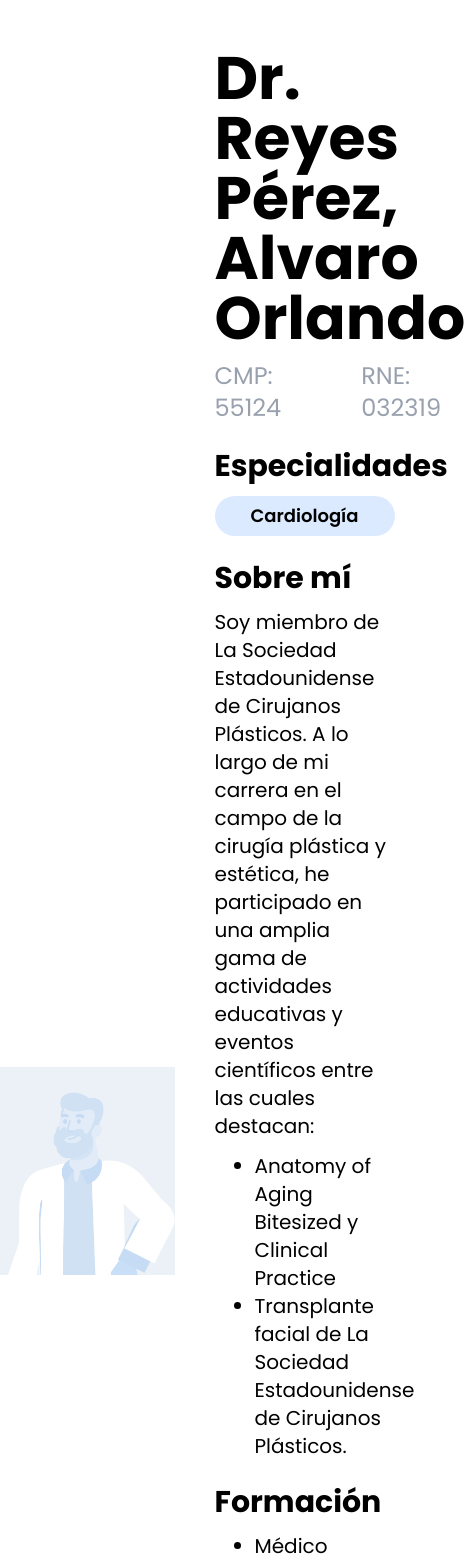
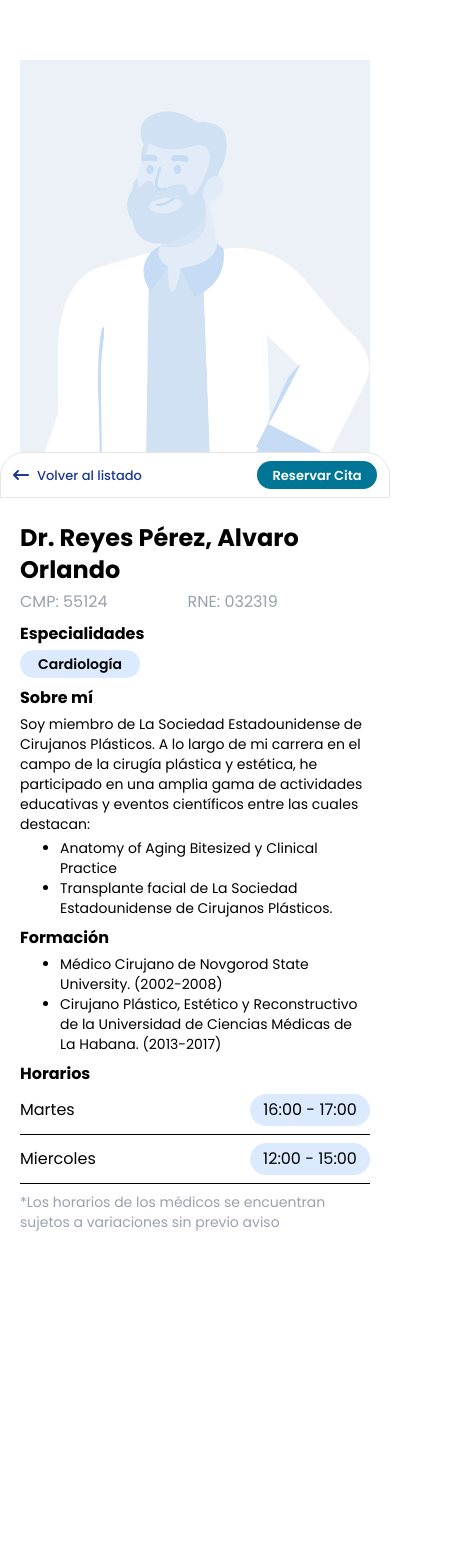
Before and after one commit to Alyri03/Frontend-Herramientas, a React (Vite) app: page /detalle-medico in a window 390 px wide. Shown: the top 1563 px of the page, 465 px wide, since content can reach past the window. After the commit the page ends 1292 px from the top, so only its background shows below. Built offline with nearby package versions, Linux system fonts and the light colour scheme.

Commit message:
Pagina DetalleMedico terminada | Responsive

```diff
--- a/src/pages/Medicos/DetalleMedicos.jsx
+++ b/src/pages/Medicos/DetalleMedicos.jsx
@@ -5,78 +5,78 @@ import { faLongArrowLeft } from '@fortawesome/free-solid-svg-icons';
 const DetalleMedico = () => {
     return (<>
         <section className='pt-10 pb-10'>
-            <div className="flex justify-center gap-10">
+            <div className="lg:flex justify-center align-center gap-10">
                 {/* Imagen | Nav */}
-                <div className="flex flex-col w-3xl justify-center items-center relative">
+                <div className="flex flex-col justify-center items-center relative h-auto 2xl:w-[800px] xl:w-[700px] lg:w-[600px] lg:p-0 sm:p-10 p-5">
                     <img src={ImagenDoctorGenerica} alt="doctor" className="w-full object-cover" />
-                    <div className="absolute bottom-0 left-0 w-full flex justify-between items-center border border-stone-200 bg-white border-t rounded-t-3xl px-5 py-3 z-10">
+                    <div className="absolute bottom-0 w-full flex justify-between items-center border border-stone-200 bg-white border-t rounded-t-3xl sm:px-5 px-3 sm:py-3 py-2">
                         <a href="/equipo-medico" className="flex items-center text-blue-900 font-medium">
                             <FontAwesomeIcon icon={faLongArrowLeft} className="mr-2" />
-                            <p className='text-lg'>Volver al listado</p>
+                            <p className='lg:text-lg md:text-md sm:text-sm text-[13px]'>Volver al listado</p>
                         </a>
-                        <a href="#" className="bg-cyan-700 text-white rounded-full w-45 h-10 flex justify-center items-center font-semibold hover:bg-cyan-800 transition text-lg">
+                        <a href="#" className="bg-cyan-700 text-white rounded-full lg:w-45 md:w-40 sm:w-35 lg:h-10 md:h-9 sm:h-8 w-30 h-7 flex justify-center items-center font-semibold hover:bg-cyan-800 transition lg:text-lg md:text-md sm:text-sm text-[13px]">
                             Reservar Cita
                         </a>
                     </div>
                 </div>
 
                 {/* Info Doctor */}
-                <div className='w-[45%] h-auto'>
+                <div className='2xl:w-[750px] xl:w-[650px] lg:w-[550px] h-auto lg:p-0 sm:p-10 p-5'>
                     <div className='flex flex-col'>
-                        <p className='text-6xl pt-2'><b>Dr. Reyes Pérez, Alvaro Orlando</b></p>
-                        <div className='flex gap-20 pt-3 pb-3'>
-                            <p className='text-2xl text-gray-400'>CMP: 55124</p>
-                            <p className='text-2xl text-gray-400'>RNE: 032319</p>
+                        <p className='2xl:text-6xl xl:text-5xl sm:text-2xl xl:pt-2 sm:pt-1 text-2xl pt-1'><b>Dr. Reyes Pérez, Alvaro Orlando</b></p>
+                        <div className='flex gap-20 2xl:pt-3 xl:pt-2 sm:pt-1 2xl:pb-3 xl:pb-2 sm:pb-1 pt-1 pb-1'>
+                            <p className='2xl:text-2xl xl:text-xl sm:text-md text-md text-gray-400'>CMP: 55124</p>
+                            <p className='2xl:text-2xl xl:text-xl sm:text-md text-md text-gray-400'>RNE: 032319</p>
                         </div>
                     </div>
                     {/* Especialidades */}
-                    <div className='pt-3 pb-3'>
-                        <p className='text-3xl'><b>Especialidades</b></p>
-                        <div className='pt-3'>
-                            <p className="bg-blue-100 rounded-full w-45 h-10 flex justify-center items-center font-semibold text-lg">
+                    <div className='2xl:pt-3 xl:pt-2 sm:pt-1 2xl:pb-3 xl:pb-2 sm:pb-1 pt-1 pb-1'>
+                        <p className='2xl:text-3xl xl:text-2xl sm:text-md text-md'><b>Especialidades</b></p>
+                        <div className='2xl:pt-3 xl:pt-2 sm:pt-1 pt-1'>
+                            <p className="bg-blue-100 rounded-full flex justify-center items-center font-semibold 2xl:w-45 xl:w-40 sm:w-30 2xl:h-10 xl:h-9 lg:h-7 2xl:text-lg xl:text-md sm:text-sm text-sm w-30 h-7">
                                 Cardiología
                             </p>
                         </div>
                     </div>
                     {/* Sobre mí */}
-                    <div className='pt-3 pb-3'>
-                        <p className='text-3xl'><b>Sobre mí</b></p>
-                        <p className='text-xl pt-3'>Soy miembro de La Sociedad Estadounidense de Cirujanos Plásticos. A lo largo de mi carrera en el campo de la cirugía plástica y estética, he participado en una amplia gama de actividades educativas y eventos científicos entre las cuales destacan:</p>
-                        <ul className='text-xl pt-3 list-disc list-outside pl-10'>
+                    <div className='2xl:pt-3 xl:pt-2 sm:pt-1 2xl:pb-3 xl:pb-2 sm:pb-1 pt-1 pb-1'>
+                        <p className='2xl:text-3xl xl:text-2xl sm:text-md text-md'><b>Sobre mí</b></p>
+                        <p className='2xl:text-xl xl:text-lg sm:text-sm 2xl:pt-3 xl:pt-2 sm:pt-1 text-sm pt-1'>Soy miembro de La Sociedad Estadounidense de Cirujanos Plásticos. A lo largo de mi carrera en el campo de la cirugía plástica y estética, he participado en una amplia gama de actividades educativas y eventos científicos entre las cuales destacan:</p>
+                        <ul className='2xl:text-xl xl:text-lg sm:text-sm 2xl:pt-3 xl:pt-2 sm:pt-1 text-sm pt-1 list-disc list-outside pl-10'>
                             <li>Anatomy of Aging Bitesized y Clinical Practice</li>
                             <li>Transplante facial de La Sociedad Estadounidense de Cirujanos Plásticos.</li>
                         </ul>
                     </div>
                     {/* Formación */}
-                    <div className='pt-3 pb-3'>
-                        <p className='text-3xl'><b>Formación</b></p>
-                        <ul className='text-xl pt-3 list-disc list-outside pl-10'>
+                    <div className='2xl:pt-3 xl:pt-2 sm:pt-1 2xl:pb-3 xl:pb-2 sm:pb-1 pt-1 pb-1'>
+                        <p className='2xl:text-3xl xl:text-2xl sm:text-md text-md'><b>Formación</b></p>
+                        <ul className='2xl:text-xl xl:text-lg sm:text-sm text-sm 2xl:pt-3 xl:pt-2 sm:pt-1 pt-1 list-disc list-outside pl-10'>
                             <li>Médico Cirujano de Novgorod State University. (2002-2008)</li>
                             <li>Cirujano Plástico, Estético y Reconstructivo de la Universidad de Ciencias Médicas de La Habana. (2013-2017)</li>
                         </ul>
                     </div>
                     {/* Horarios */}
-                    <div className='pt-3 pb-3'>
-                        <p className='text-3xl'><b>Horarios</b></p>
-                        <ul className="flex flex-col">
+                    <div className='2xl:pt-3 xl:pt-2 sm:pt-1 2xl:pb-3 xl:pb-2 sm:pb-1 pt-1 pb-1'>
+                        <p className='2xl:text-3xl xl:text-2xl sm:text-md text-md'><b>Horarios</b></p>
+                        <ul className="flex flex-col text-md">
                             <li className='flex items-center border-b justify-between py-2'>
-                                <p className='text-md'>Martes</p>
-                                <p className="bg-blue-100 rounded-full w-30 h-8 flex justify-center items-center text-md">
+                                <p>Martes</p>
+                                <p className="bg-blue-100 rounded-full w-30 h-8 flex justify-center items-center">
                                     16:00 - 17:00
                                 </p>
                             </li>
                         </ul>
-                        <ul className="flex flex-col">
+                        <ul className="flex flex-col text-md">
                             <li className='flex items-center border-b justify-between py-2'>
-                                <p className='text-md'>Miercoles</p>
-                                <p className="bg-blue-100 rounded-full w-30 h-8 flex justify-center items-center text-md">
+                                <p>Miercoles</p>
+                                <p className="bg-blue-100 rounded-full w-30 h-8 flex justify-center items-center">
                                     12:00 - 15:00
                                 </p>
                             </li>
                         </ul>
                     </div>
                     {/* Aviso */}
-                    <div className='text-lg pt-3 text-gray-400'>
+                    <div className='2xl:text-lg xl:text-md sm:text-sm text-sm 2xl:pt-3 xl:pt-2 sm:pt-1 pt-1 text-gray-400 '>
                         <p>*Los horarios de los médicos se encuentran sujetos a variaciones sin previo aviso</p>
                     </div>
                 </div>
```
